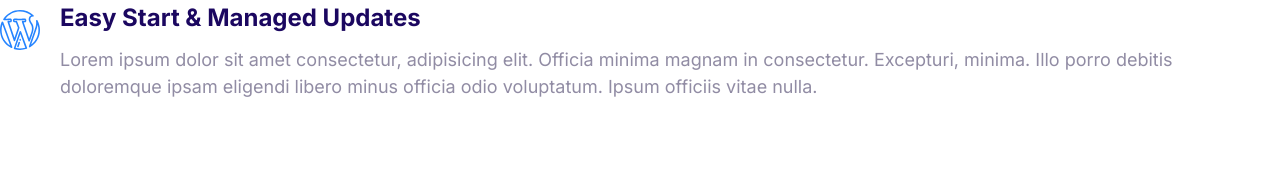
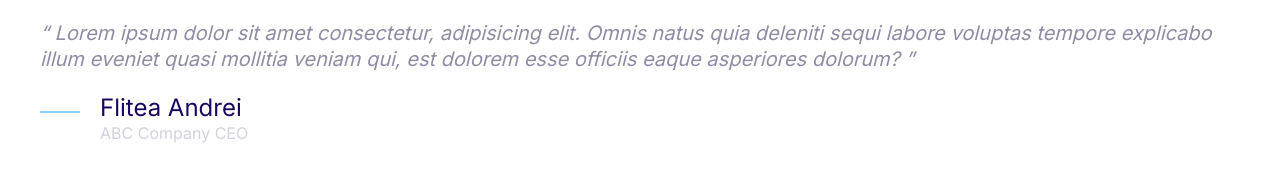
Before and after one commit to AndreiFlitea/Responsive-Html-Css-Project-1, a plain HTML site: page index.html in a window 1280 px wide. Drawn offline with Linux system fonts and the light colour scheme.

Commit message:
Quote component.

```diff
--- a/CSS/style.css
+++ b/CSS/style.css
@@ -4,6 +4,7 @@
     --color-accent:#ff3400;
     --color-heading: #1b0760;
     --color-body:#918ca4;
+    --color-body-darker:#5c5577;
     --color-border: #ccc;
     --border-radius: 30px;
 }
@@ -407,3 +408,52 @@
 .media__image {
     margin-top: 1rem;
 }
+
+/* Quotes */
+
+.quote {
+    font-size:3rem;
+    font-style:italic;
+    color: color var(--color-body-darker);
+    line-height: 1.3;
+}
+
+.quote__text::before {
+    content:open-quote;
+}
+
+.quote__text::after {
+    content: close-quote;
+}
+
+.quote__author{
+    font-size: 3rem;
+    font-weight: 500;
+    font-style: normal;
+    margin-bottom: 0;
+}
+
+.quote__organization {
+    font-size: 2rem;
+    font-style: normal;
+    opacity: 0.4;
+}
+
+.quote__line {
+    position: relative;
+    bottom: 10px;
+}
+
+@media screen and (min-width: 1024px) {
+    .quote {
+        font-size:2rem;
+    }
+
+    .quote__author {
+        font-size: 2.4rem;
+    }
+
+    .quote__organization {
+        font-size: 1.6rem;
+    }
+}
--- a/index.html
+++ b/index.html
@@ -15,21 +15,27 @@
     <title>Document</title>
   </head>
   <body>
+    <blockquote class="quote">
+      <p class="quote__text">
+        Lorem ipsum dolor sit amet consectetur, adipisicing elit. Omnis natus
+        quia deleniti sequi labore voluptas tempore explicabo illum eveniet
+        quasi mollitia veniam qui, est dolorem esse officiis eaque asperiores
+        dolorum?
+      </p>
+
+      <footer>
         <div class="media">
-      <div class="media__image">
-        <svg class="icon icon--primary">
-          <use xlink:href="./icons/sprite.svg#wordpress"></use>
+          <div class="media__image quote__image">
+            <svg class="icon icon--primary quote__line">
+              <use xlink:href="./icons/sprite.svg#line"></use>
             </svg>
           </div>
           <div class="media__body">
-        <h3 class="media__title">Easy Start & Managed Updates</h3>
-        <p>
-          Lorem ipsum dolor sit amet consectetur, adipisicing elit. Officia
-          minima magnam in consectetur. Excepturi, minima. Illo porro debitis
-          doloremque ipsam eligendi libero minus officia odio voluptatum. Ipsum
-          officiis vitae nulla.
-        </p>
+            <h3 class="media__title quote__author">Flitea Andrei</h3>
+            <p class="quote__organization">ABC Company CEO</p>
           </div>
         </div>
+      </footer>
+    </blockquote>
   </body>
 </html>
```
Also changed, not shown: components/quote.html (added, +21 -0 lines). Lines whose indentation alone changed are shown as unchanged.
